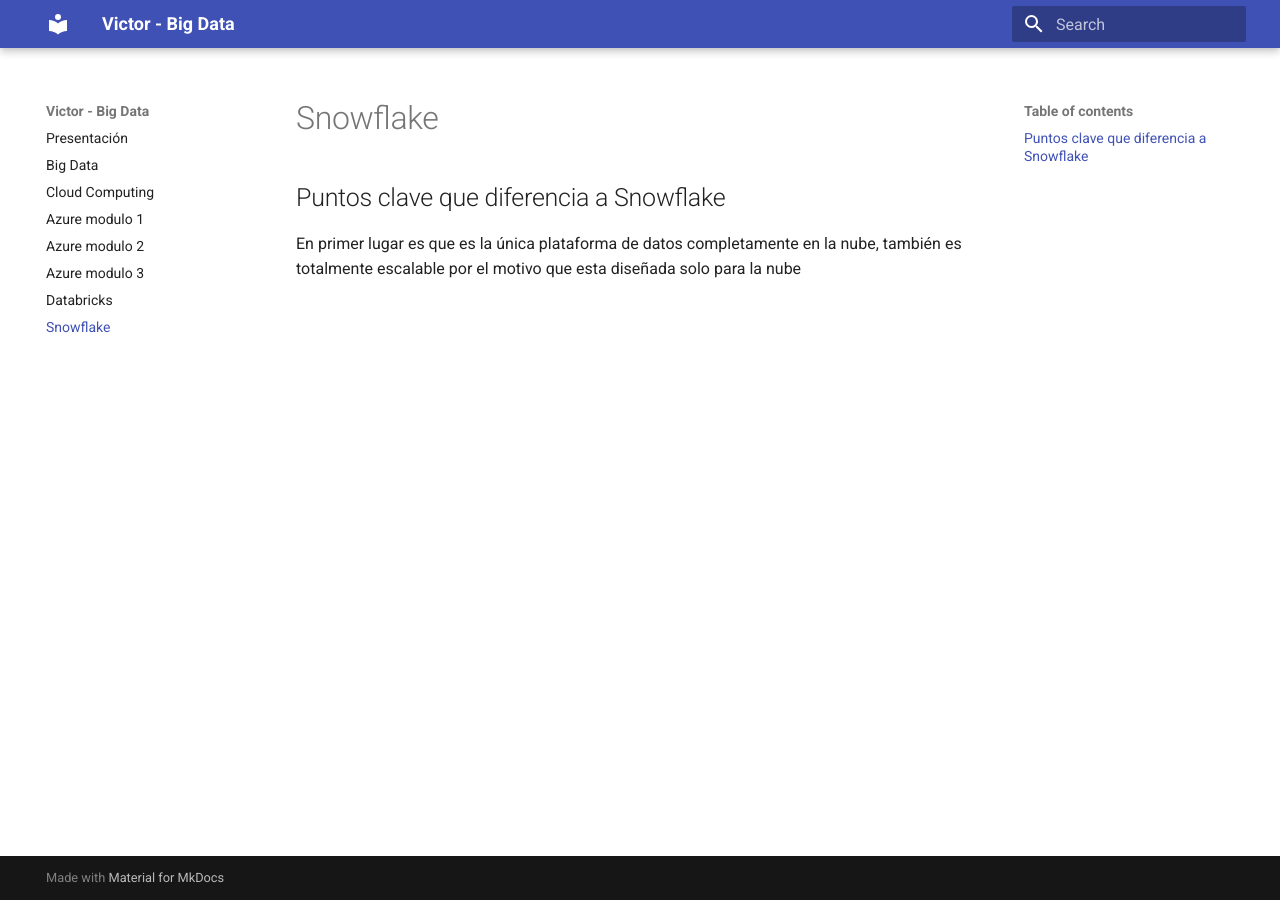
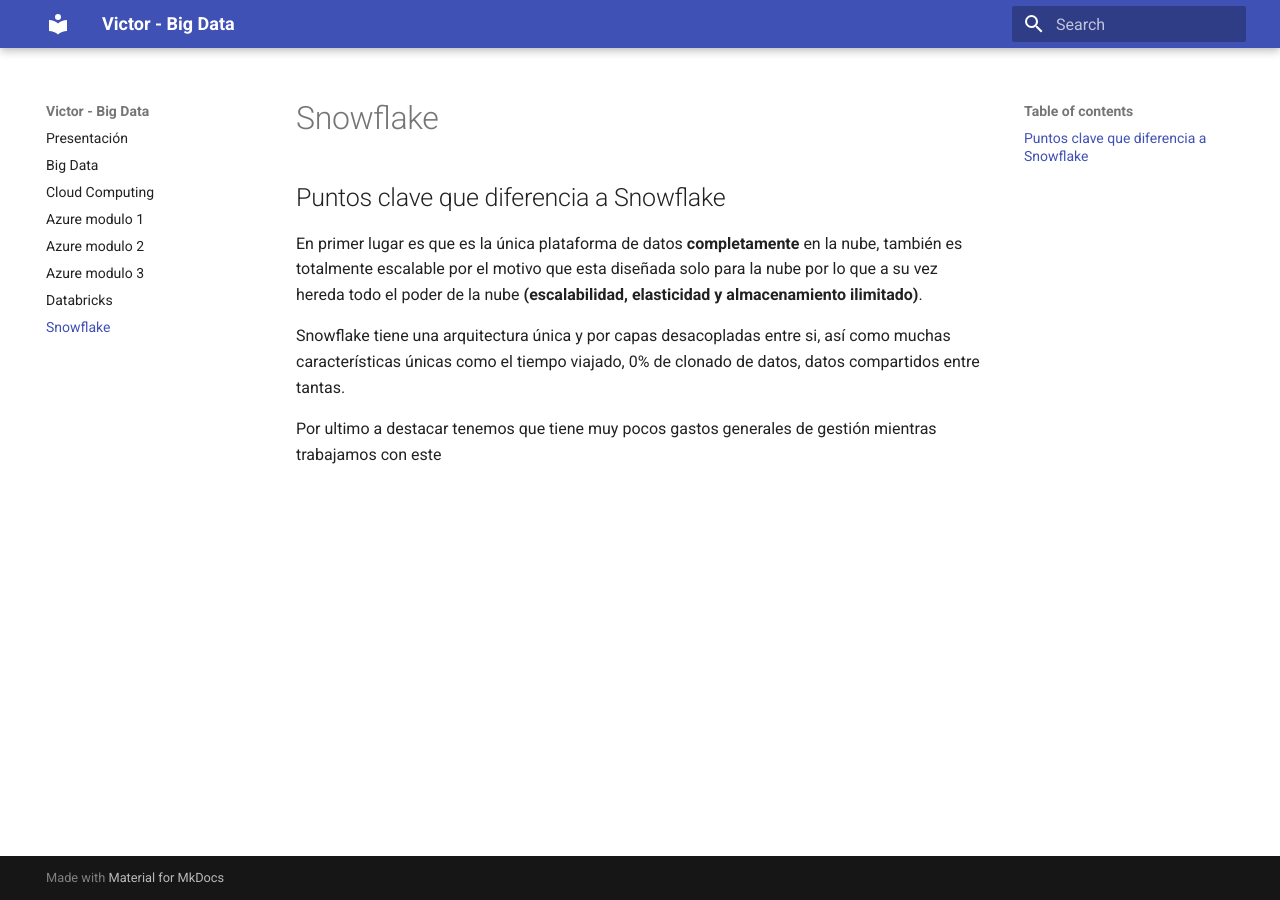
Before and after one commit to victoryil/BigData, an MkDocs documentation site: the page built from docs/S4_3_0-Snowflake.md, in a window 1280 px wide. Built offline with MkDocs 1.6.1 and Material for MkDocs 9.7.7, drawn with Linux system fonts in a browser that asks for light colours.

Commit message:
Update S4_3_0-Snowflake.md

```diff
--- a/docs/S4_3_0-Snowflake.md
+++ b/docs/S4_3_0-Snowflake.md
@@ -2,4 +2,8 @@
 
 ## Puntos clave que diferencia a Snowflake
 
-En primer lugar es que es la única plataforma de datos completamente en la nube, también es totalmente escalable por el motivo que esta diseñada solo para la nube
+En primer lugar es que es la única plataforma de datos **completamente** en la nube, también es totalmente escalable por el motivo que esta diseñada solo para la nube por lo que a su vez hereda todo el poder de la nube **(escalabilidad, elasticidad y almacenamiento ilimitado)**.
+
+Snowflake tiene una arquitectura única y por capas desacopladas entre si, así como muchas características únicas como el tiempo viajado, 0% de clonado de datos, datos compartidos entre tantas.
+
+Por ultimo a destacar tenemos que tiene muy pocos gastos generales de gestión mientras trabajamos con este
```
